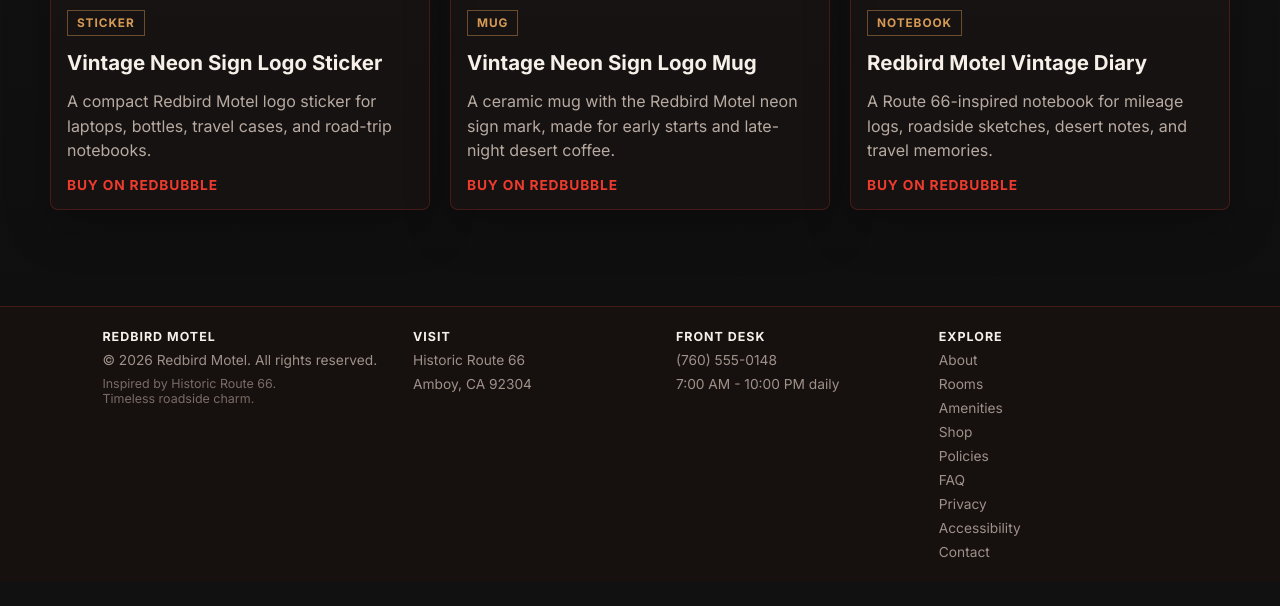
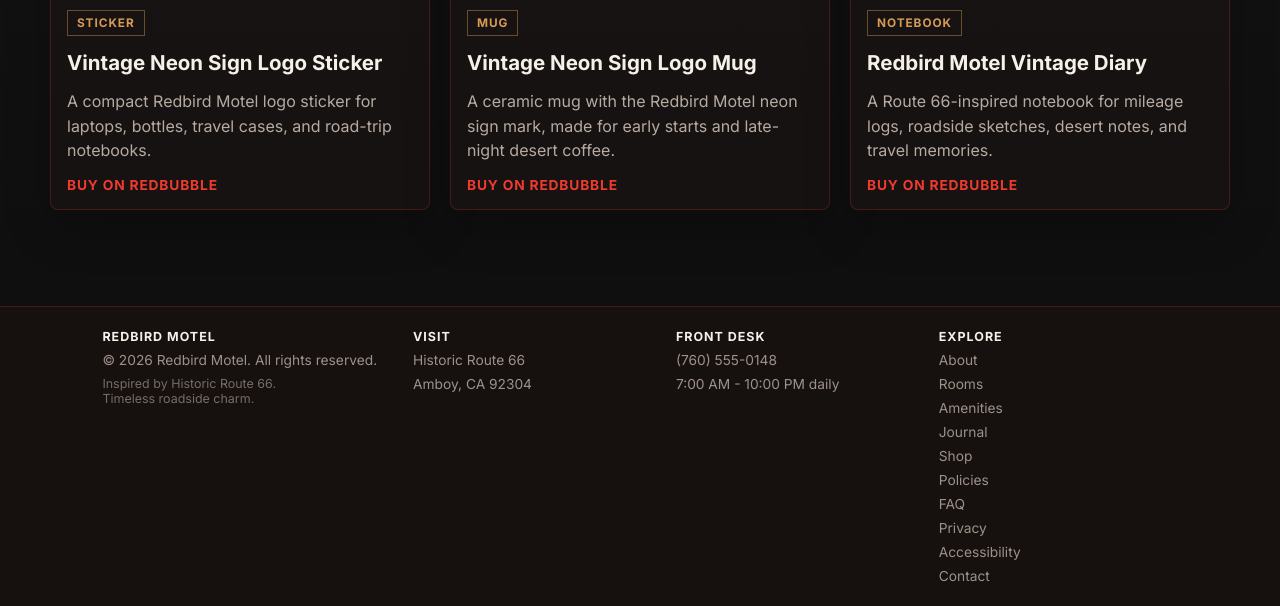
Before and after one commit to nerakiworks/redbirdmotel, a Jekyll site: the page shop/index.html, which Jekyll copies as it is, in a window 1280 px wide and 900 px high, scrolled down 516 px, cut to the strip 294-900 px from the top of the window. Built offline with Jekyll 4.4.1, drawn with Linux system fonts in a browser that asks for light colours; before the commit the page ends 1392 px from its top, so only the background shows below that.

Commit message:
Add files via upload

```diff
--- a/shop/index.html
+++ b/shop/index.html
@@ -92,7 +92,7 @@
     />
     <link rel="icon" type="image/png" href="../assets/favicon.png" />
     <link rel="shortcut icon" href="../favicon.ico" />
-    <link rel="stylesheet" href="../styles.css" />
+    <link rel="stylesheet" href="../styles.css?v=20260730-2" />
   </head>
   <body class="index2-mobile-hero-test" data-default-page="shop">
     <header class="site-header" data-header>
@@ -109,16 +109,17 @@
       </button>
 
       <nav class="main-nav" data-nav>
-        <a href="../index.html#home">Home</a>
-        <a href="../about/index.html">About</a>
-        <a href="../index.html#rooms">Rooms</a>
-        <a href="../index.html#amenities">Amenities</a>
-        <a href="../index.html#attractions">Attractions</a>
-        <a href="../index.html#gallery">Gallery</a>
-        <a href="../shop/index.html">Shop</a>
-        <a href="../index.html#policies">Policies</a>
-        <a href="../index.html#faq">FAQ</a>
-        <a href="../index.html#contact">Contact</a>
+        <a href="../index.html#home" data-nav-page="home">Home</a>
+        <a href="../about/index.html" data-nav-page="about">About</a>
+        <a href="../index.html#rooms" data-nav-page="rooms">Rooms</a>
+        <a href="../index.html#amenities" data-nav-page="amenities">Amenities</a>
+        <a href="../index.html#attractions" data-nav-page="attractions">Attractions</a>
+        <a href="../index.html#gallery" data-nav-page="gallery">Gallery</a>
+        <a href="../journal/index.html" data-nav-page="journal">Journal</a>
+        <a href="../shop/index.html" data-nav-page="shop">Shop</a>
+        <a href="../index.html#policies" data-nav-page="policies">Policies</a>
+        <a href="../index.html#faq" data-nav-page="faq">FAQ</a>
+        <a href="../index.html#contact" data-nav-page="contact">Contact</a>
         <a class="reserve-link" href="../index.html#contact">Call to Reserve</a>
       </nav>
     </header>
@@ -780,6 +781,7 @@
         <a href="../about/index.html">About</a>
         <a href="../index.html#rooms">Rooms</a>
         <a href="../index.html#amenities">Amenities</a>
+        <a href="../journal/index.html">Journal</a>
         <a href="../shop/index.html">Shop</a>
         <a href="../index.html#policies">Policies</a>
         <a href="../index.html#faq">FAQ</a>
@@ -789,6 +791,6 @@
       </nav>
     </footer>
 
-    <script src="../script.js"></script>
+    <script src="../script.js?v=20260730-2"></script>
   </body>
 </html>
```
